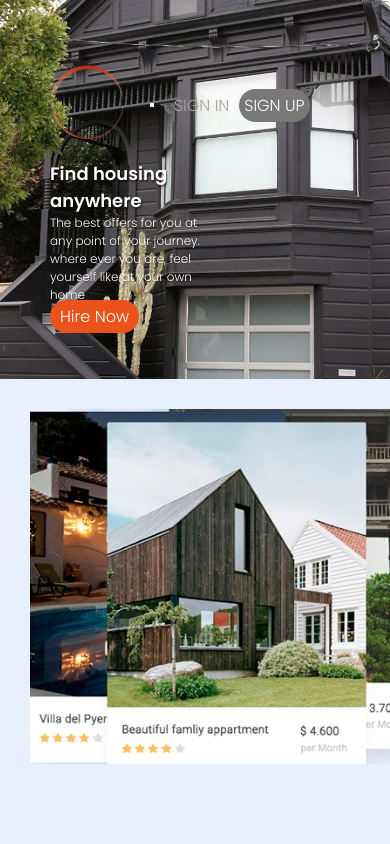
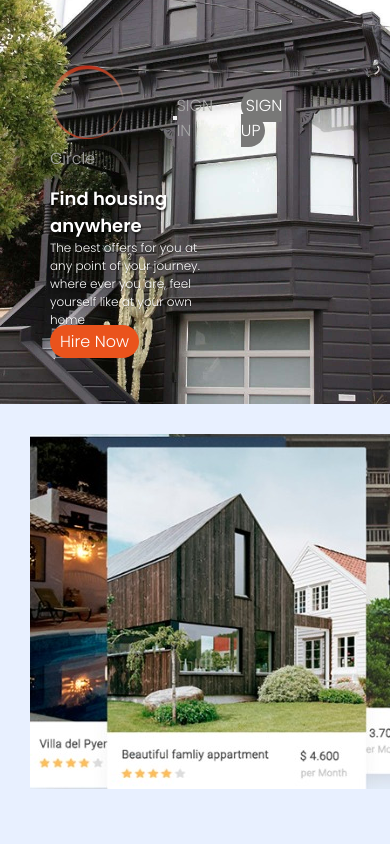
Before and after one commit to shella12/RentAnItemApp, a React (Create React App) app: page / in a window 390 px wide. Shown: the top 844 px of the page. Built offline with nearby package versions, Linux system fonts and the light colour scheme; no server answers.

Commit message:
Make it responsive

```diff
--- a/src/componenets/Navigation.js
+++ b/src/componenets/Navigation.js
@@ -11,7 +11,9 @@ export default function Navigation() {
 
   return (
     <Navbar collapseOnSelect expand="sm" className="custom-navbar">
-      <Navbar.Brand href="/"><img className="logo" src={logo} alt="" /></Navbar.Brand>
+      <Navbar.Brand href="/"><img className="logo" src={logo} alt="" />
+      <span className="circle_nav">Circle</span>
+      </Navbar.Brand>
       <Navbar.Toggle aria-controls="responsive-navbar-nav" />
       <Navbar.Collapse id="responsive-navbar-nav">
         <Nav className="mr-auto" />
```
